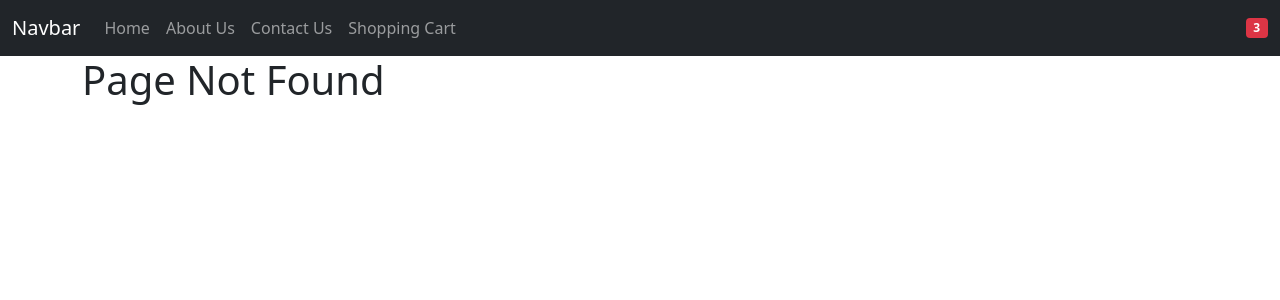
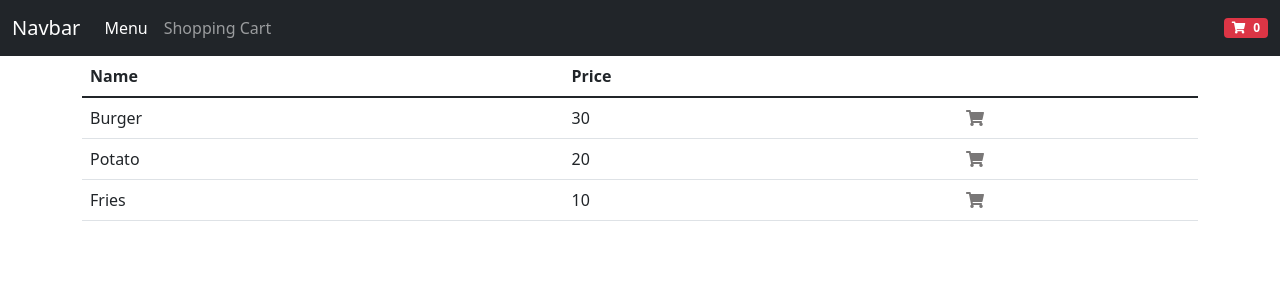
Before and after one commit to M0hamedGamal/React_ITI_Course, a React (Create React App) app: page /menu in a window 1280 px wide. Before the commit this address led to /not-found. Shown: the top 300 px of the page. Built offline with nearby package versions, Linux system fonts and the light colour scheme.

Commit message:
First practice section [ITI_Course] is done

```diff
--- /dev/null
+++ b/src/all.css
@@ -0,0 +1,7 @@
+.active {
+  color: #000;
+}
+
+.inActive {
+  color: rgb(121, 119, 119);
+}
--- a/src/components/App.jsx
+++ b/src/components/App.jsx
@@ -9,13 +9,14 @@ import ProductDetail from "./ProductDetails";
 import NotFound from "./NotFound";
 import AboutTeam from "./AboutTeam";
 import AboutCompany from "./AboutCompany";
+import Menu from "./Menu";
 
 export default class App extends React.Component {
   state = {
     products: [
-      { id: 1, name: "Burger", count: 3 },
-      { id: 2, name: "Potato", count: 7 },
-      { id: 3, name: "Fries", count: 5 },
+      { id: 1, name: "Burger", price: 30, count: 0, isInCart: false },
+      { id: 2, name: "Potato", price: 20, count: 0, isInCart: false },
+      { id: 3, name: "Fries", price: 10, count: 0, isInCart: false },
     ],
   };
 
@@ -31,11 +32,11 @@ export default class App extends React.Component {
   };
 
   handleDeleteProduct = (productId) => {
-    this.setState((prevState) => ({
-      products: prevState.products.filter(
-        (product) => product.id !== productId
-      ),
-    }));
+    // this.setState((prevState) => ({
+    //   products: prevState.products.filter(
+    //     (product) => product.id !== productId
+    //   ),
+    // }));
   };
 
   handleResetProductCount = () => {
@@ -49,20 +50,44 @@ export default class App extends React.Component {
     this.setState({ products });
   };
 
+  handelIsInCart = (product) => {
+    let products = [...this.state.products];
+
+    const index = products.indexOf(product);
+    products[index] = { ...products[index] };
+
+    products[index].isInCart = !products[index].isInCart;
+
+    this.setState({ products });
+  };
+
   render() {
     return (
       <>
-        <NavBar productsCount={this.state.products.length} />
+        <NavBar
+          productsCount={this.state.products.filter((p) => p.isInCart).length}
+        />
         <main className="container">
           <Routes>
-            <Route path="" element={<Navigate to="home" />} />
-            <Route path="home" element={<Home />} />
-            <Route path="about" element={<About />}>
-              <Route index element={<AboutTeam />} />
-              <Route path="team" element={<AboutTeam />} />
-              <Route path="company" element={<AboutCompany />} />
-            </Route>
-            <Route path="contact" element={<Contact />} />
+            <Route
+              path="menu"
+              element={
+                <Menu
+                  products={this.state.products}
+                  handelIsInCart={this.handelIsInCart}
+                />
+              }
+            />
+            {
+              //   <Route path="" element={<Navigate to="home" />} />
+              // <Route path="home" element={<Home />} />
+              // <Route path="about" element={<About />}>
+              //   <Route index element={<AboutTeam />} />
+              //   <Route path="team" element={<AboutTeam />} />
+              //   <Route path="company" element={<AboutCompany />} />
+              // </Route>
+              // <Route path="contact" element={<Contact />} />
+            }
             <Route
               path="products"
               element={<ProductDetail products={this.state.products} />}
@@ -78,7 +103,7 @@ export default class App extends React.Component {
                 <ShoppingCart
                   products={this.state.products}
                   onIncrement={this.handleAddProduct}
-                  onDelete={this.handleDeleteProduct}
+                  onDelete={this.handelIsInCart}
                   onReset={this.handleResetProductCount}
                 />
               }
--- /dev/null
+++ b/src/components/Menu.jsx
@@ -0,0 +1,42 @@
+import React, { Component } from "react";
+
+class Menu extends Component {
+  state = {};
+  render() {
+    let { products, handelIsInCart } = this.props;
+    return (
+      <>
+        <table className="table">
+          <thead>
+            <tr>
+              <th scope="col">Name</th>
+              <th scope="col">Price</th>
+              <th scope="col"></th>
+            </tr>
+          </thead>
+          <tbody>
+            {products.map((p) => (
+              <tr key={p.id}>
+                <td>{p.name}</td>
+                <td>{p.price}</td>
+                <td>
+                  <i
+                    className={
+                      p.isInCart
+                        ? "fas fa-shopping-cart active"
+                        : "fas fa-shopping-cart inActive"
+                    }
+                    style={{ cursor: "pointer" }}
+                    onClick={() => handelIsInCart(p)}
+                  />
+                </td>
+              </tr>
+            ))}
+          </tbody>
+        </table>
+      </>
+    );
+  }
+}
+
+export default Menu;
--- a/src/components/NavBar.jsx
+++ b/src/components/NavBar.jsx
@@ -9,6 +9,11 @@ const NavBar = (props) => (
       <div className="collapse navbar-collapse" id="navbarNav">
         <ul className="navbar-nav">
           <li className="nav-item">
+            <NavLink className="nav-link" aria-current="page" to="/menu">
+              Menu
+            </NavLink>
+          </li>
+          {/* <li className="nav-item">
             <NavLink className="nav-link" aria-current="page" to="/home">
               Home
             </NavLink>
@@ -22,7 +27,7 @@ const NavBar = (props) => (
             <NavLink className="nav-link" to="/contact">
               Contact Us
             </NavLink>
-          </li>
+</li> */}
           <li className="nav-item">
             <NavLink className="nav-link" to="/cart">
               Shopping Cart
@@ -30,7 +35,10 @@ const NavBar = (props) => (
           </li>
         </ul>
       </div>
-      <span className="badge bg-danger">{props.productsCount}</span>
+      <span className="badge bg-danger">
+        <i className="fas fa-shopping-cart me-2" />
+        {props.productsCount}
+      </span>
     </div>
   </nav>
 );
--- a/src/components/Product.jsx
+++ b/src/components/Product.jsx
@@ -23,12 +23,14 @@ export default class Product extends React.Component {
             >
               +
             </button>
-            <span
-              style={{ cursor: "pointer" }}
-              onClick={() => handleDeleteProduct(product.id)}
-            >
-              <i className="fas fa-trash"></i>
-            </span>
+            {
+              <span
+                style={{ cursor: "pointer" }}
+                onClick={() => handleDeleteProduct(product)}
+              >
+                <i className="fas fa-trash" />
+              </span>
+            }
 
             <br />
           </div>
--- a/src/components/ShoppingCart.jsx
+++ b/src/components/ShoppingCart.jsx
@@ -9,14 +9,17 @@ let ShoppingCart = (props) => {
       <button className="btn btn-secondary py-2 px-4 ms-2" onClick={onReset}>
         Reset
       </button>
-      {products.map((product) => (
+      {products.map(
+        (product) =>
+          product.isInCart && (
             <Product
               key={product.id}
               product={product}
               handleAddProduct={onIncrement}
               handleDeleteProduct={onDelete}
             />
-      ))}
+          )
+      )}
     </React.Fragment>
   );
 };
--- a/src/index.js
+++ b/src/index.js
@@ -4,6 +4,7 @@ import { BrowserRouter } from "react-router-dom";
 
 // import ShoppingCart from "./ShoppingCart";
 import App from "./components/App";
+import "./all.css";
 
 import "../node_modules/bootstrap/dist/css/bootstrap.css";
 import "../node_modules/@fortawesome/fontawesome-free/css/all.css";
```
Lines whose indentation alone changed are shown as unchanged.
